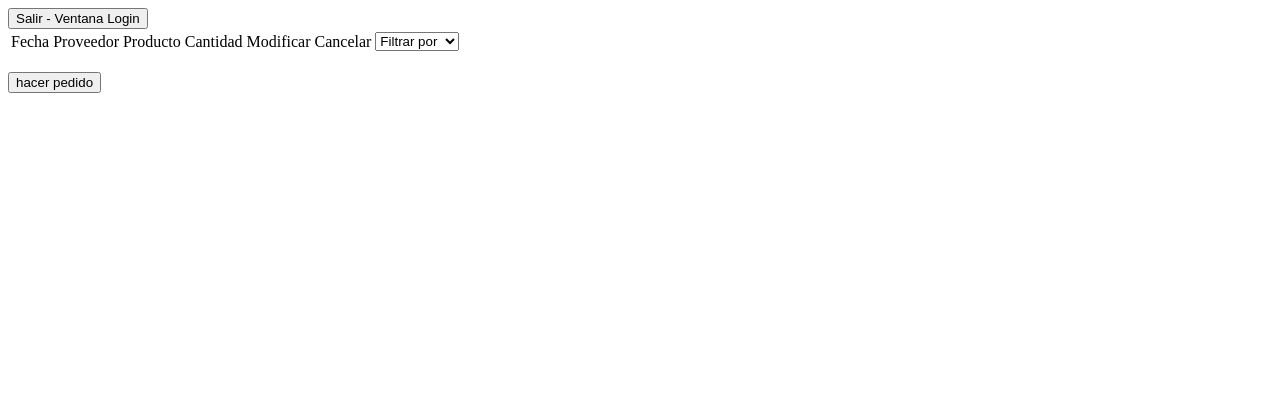
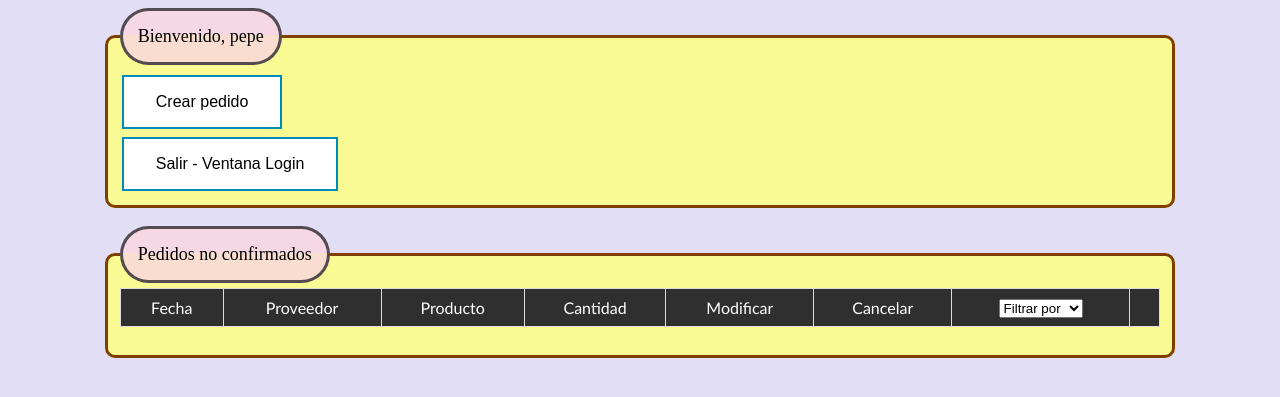
Before and after one commit to LorenaArquero/PracticaConcesionario, a PHP site: page /concesionario.php?ID=1 in a window 1280 px wide. Shown: the top 397 px of the page. Run offline with PHP 8.4, Linux system fonts and the light colour scheme; data comes from the database, SQL or seed files in the repository; data that the repository does not hold is empty.

Commit message:
Añadido CSS Concesionario
+ Añadido CSS para Concesionario
+ Modificaciones menores en proveedores.php
+ Modificaciones de estilo en concesionario.php

```diff
--- a/Proveedores/proveedores.php
+++ b/Proveedores/proveedores.php
@@ -1,7 +1,7 @@
 
 <html5>
     <head>
-        <title>Page Proveedor</title>
+        <title>Proveedor</title>
         <link rel="stylesheet" type="text/css" href="styleProveedores1.css">
     </head>
 
@@ -34,7 +34,7 @@
                     <!-- MAX_FILE_SIZE debe preceder al campo de entrada del fichero -->
                     <input type="hidden" name="MAX_FILE_SIZE" value="30000" />
                     <!-- El nombre del elemento de entrada determina el nombre en el array $_FILES -->
-                    Cargar fichero  XML para visualiación <input name="fichero_usuario" type="file" />
+                    Cargar fichero  XML para visualización <input name="fichero_usuario" type="file" />
                     <input type="submit" value="Visualizar fichero" />
                 </form>
                 <form enctype="multipart/form-data" action="guardar_productos.php?proveedor=<?php echo $nameProveedor?>" method="POST">
@@ -42,7 +42,7 @@
                     <input type="hidden" name="MAX_FILE_SIZE" value="30000" />
                     <!-- El nombre del elemento de entrada determina el nombre en el array $_FILES -->
                     Actualizar productos con el fichero XML <input name="fichero_usuario" type="file" />
-                    <input type="submit" value="guardar cambios" />
+                    <input type="submit" value="Guardar cambios" />
                 </form>
         </fieldset>
         <br>
--- a/concesionario/concesionario.php
+++ b/concesionario/concesionario.php
@@ -1,67 +1,64 @@
  <!DOCTYPE html>
 <html>
 <head>
-    <title>Practica PHP</title>
+    <title>Concesionario</title>
     <meta charset="utf-8"/>
     <script src="https://ajax.googleapis.com/ajax/libs/jquery/3.3.1/jquery.min.js"></script>
     <script type="text/javascript" src="../scripts/scriptConcesionario.js"></script>
-    <link rel = "stylesheet" type = "text/css" href = "../style.css" >
+    <link rel = "stylesheet" type = "text/css" href = "./styleConcesionario.css" >
 </head>
 <body>
-
-
-
+	<div>
 	<?php
-            include("../db_connect/db_connect.php");
-
+    	include ("../db_connect/db_connect.php");
         $IDuser = $_GET["ID"];
         $sacarConcesionario = mysqli_query($connection, "SELECT username FROM usuario WHERE id ='".$IDuser."'");
 
-            while($linea = mysqli_fetch_array($sacarConcesionario)){
-
+        while ($linea = mysqli_fetch_array($sacarConcesionario)) {
 	        $concesionario =$linea["username"];
-
 		}
 
-            if(isset($_GET["filtro"])){
-
+        if (isset($_GET["filtro"])) {
             $filtro = $_GET["filtro"];
-                if($filtro == "fecha" && isset($_GET["fecha"])){
+            if ($filtro == "fecha" && isset($_GET["fecha"])) {
        		    $fecha = $_GET["fecha"];
                 $consulta = mysqli_query($connection, "SELECT * FROM pedidos WHERE (confirmado = '0' AND concesionario ='" .$concesionario."' AND fecha='".$fecha."')");
-
-
-                }else if($filtro == "proveedor" && isset($_GET["proveedor"])){
+            } else if ($filtro == "proveedor" && isset($_GET["proveedor"])) {
            		$proveedor = $_GET["proveedor"];
                 $consulta = mysqli_query($connection, "SELECT * FROM pedidos WHERE (confirmado = '0' AND concesionario ='" .$concesionario."' AND proveedor='".$proveedor."')");
-
-                }else if($filtro == "producto" && isset($_GET["producto"])){
+            } else if ($filtro == "producto" && isset($_GET["producto"])) {
                 $producto = $_GET["producto"];
                 $consulta = mysqli_query($connection, "SELECT * FROM pedidos WHERE (confirmado = '0' AND concesionario ='" .$concesionario."' AND producto='".$producto."')");
-
             }
-
-            }else{
+		} else {
 			$consulta = mysqli_query($connection, "SELECT * FROM pedidos WHERE (confirmado = '0' AND concesionario ='" .$concesionario."')");
-
         }
-
 	?>
 
 	<input type="hidden" id="idUser" value="<?php echo $IDuser; ?>">
 
+	<fieldset>
+		<legend id="legend">Bienvenido, <?php echo $concesionario ?></legend>
+		<?php
+            echo "<input type='button' class='button' value='Crear pedido' onclick='hacerPedido(".$IDuser.")'/>";
+        ?>
 		<form action="./cerrarSesion.php?concesionario=<?php echo $concesionario;?>" method="post">
-                <button type="submit" id="myButton"  class="button button2" >Salir - Ventana Login</button>
+           	<button type="submit" id="myButton"  class="button" >Salir - Ventana Login</button>
    		</form>
+	</fieldset>
 
+	<br>
+
+	<fieldset>
+		<legend id="legend">Pedidos no confirmados</legend>
 		<table class="listaPedidos">
-	            <tr>
-					<td class="negrita">Fecha</td>
-					<td class="negrita">Proveedor</td>
-					<td class="negrita">Producto</td>
-					<td class="negrita">Cantidad</td>
-	                <td class="negrita">Modificar</td>
-	                <td class="negrita">Cancelar</td>
+	        <tr class="negrita">
+				<td>Fecha</td>
+				<td>Proveedor</td>
+				<td>Producto</td>
+				<td>Cantidad</td>
+	            <td>Modificar</td>
+	            <td>Cancelar</td>
 			    <td>
                 <select name="filtro" id="filtro">
 
@@ -70,32 +67,27 @@
                 ?>
                 <option value="0">Sin filtros</option>
                 <?php
-                                }else{
+                } else {
                             ?>
                              <option value="0" selected>Filtrar por</option>
-
                             <?php
                                 }
                             ?>
-
     						<option value="1" <?php if(isset($_GET["filtro"])){if($filtro == "fecha"){echo "selected";}}?>>Fecha</option>
                             <option value="2" <?php if(isset($_GET["filtro"])){if($filtro == "proveedor"){echo "selected";}}?>>Proveedor</option>
                             <option value="3" <?php if(isset($_GET["filtro"])){if($filtro == "producto"){echo "selected";}}?>>Producto</option>
                         </select>
                     </td>
 	                <td id="variable">
-
                     </td>
                 </tr>
 					<?php
-			while($filas = mysqli_fetch_array($consulta))
-			{
+						while($filas = mysqli_fetch_array($consulta)) {
 							$fecha=$filas['fecha'];
 							$proveedor=$filas['proveedor'];
 							$producto=$filas['producto'];
 							$cantidad=$filas['cantidad'];
 							$IDpedido=$filas['id'];
-
 					?>
 					<tr>
 						<td><?php echo "<p>".$fecha."</p>";?></td>
@@ -113,17 +105,10 @@
 	                		</form>
 	            		</td>
 					</tr>
-	<?php
-			}
-	?>
-
+					<?php	} ?>
 				</table>
 				<br />
-	<?php
-            echo "<input type='button' value='hacer pedido' onclick='hacerPedido(".$IDuser.")'/>";
-
-	?>
-
-
+			</fieldset>
+		</div>
 	</body>
 </html>
--- /dev/null
+++ b/concesionario/styleConcesionario.css
@@ -0,0 +1,88 @@
+/* fondo */
+body{
+    background-color: rgba(105, 90, 205, 0.2);
+}
+
+div{
+    width: 85%;
+    margin:0 auto 0 auto;
+}
+
+/* botones */
+.button {
+    background-color: white;
+    color: black;
+    border: 2px solid #008CBA;
+	padding: 16px 32px;
+    text-align: center;
+    text-decoration: none;
+    display: inline-block;
+    font-size: 16px;
+    margin: 4px 2px;
+    -webkit-transition-duration: 0.4s;
+    transition-duration: 0.4s;
+    cursor: pointer;
+}
+
+.button:hover {
+    background-color: #008CBA;
+    color: white;
+}
+
+/* tabla */
+table {
+    text-align:center;
+    font-family: "Trebuchet MS", Arial, Helvetica, sans-serif;
+    border-collapse: collapse;
+    width: 100%;
+}
+
+table td, table th {
+    border: 1px solid #ddd;
+    padding: 8px;
+}
+
+table tr:nth-child(even) {
+background-color: #f2f2f2;
+}
+
+table tr:hover {background-color: #ddd;}
+
+table th {
+    padding-top: 12px;
+    padding-bottom: 12px;
+    text-align: left;
+    background-color: rgb(197, 194, 248);
+    color: white;
+}
+
+table tr:first-child{
+background-color: #2f2f2f;
+color:white;
+}
+
+/* campos */
+fieldset{
+    display: block;
+    margin-left: 2px;
+    margin-right: 2px;
+    padding-top: 0.35em;
+    padding-bottom: 0.625em;
+    padding-left: 0.75em;
+    padding-right: 0.75em;
+    border: 2px groove (internal value);
+    background-color: rgba(252, 253, 137, 0.898);
+    border:3px solid rgb(128, 62, 0);
+    border-radius: 10px;
+}
+
+/* leyendas */
+legend{
+    background-color: rgba(250, 215, 224, 0.809);
+    font-size: 18px;
+    font-style:Helvetica;
+    padding: 15px;
+    border-radius: 50px 50px 50px 50px;
+    border-color: rgba(29, 28, 33, 0.748);
+    border-style: solid;
+}
```
Lines whose indentation alone changed are shown as unchanged.
